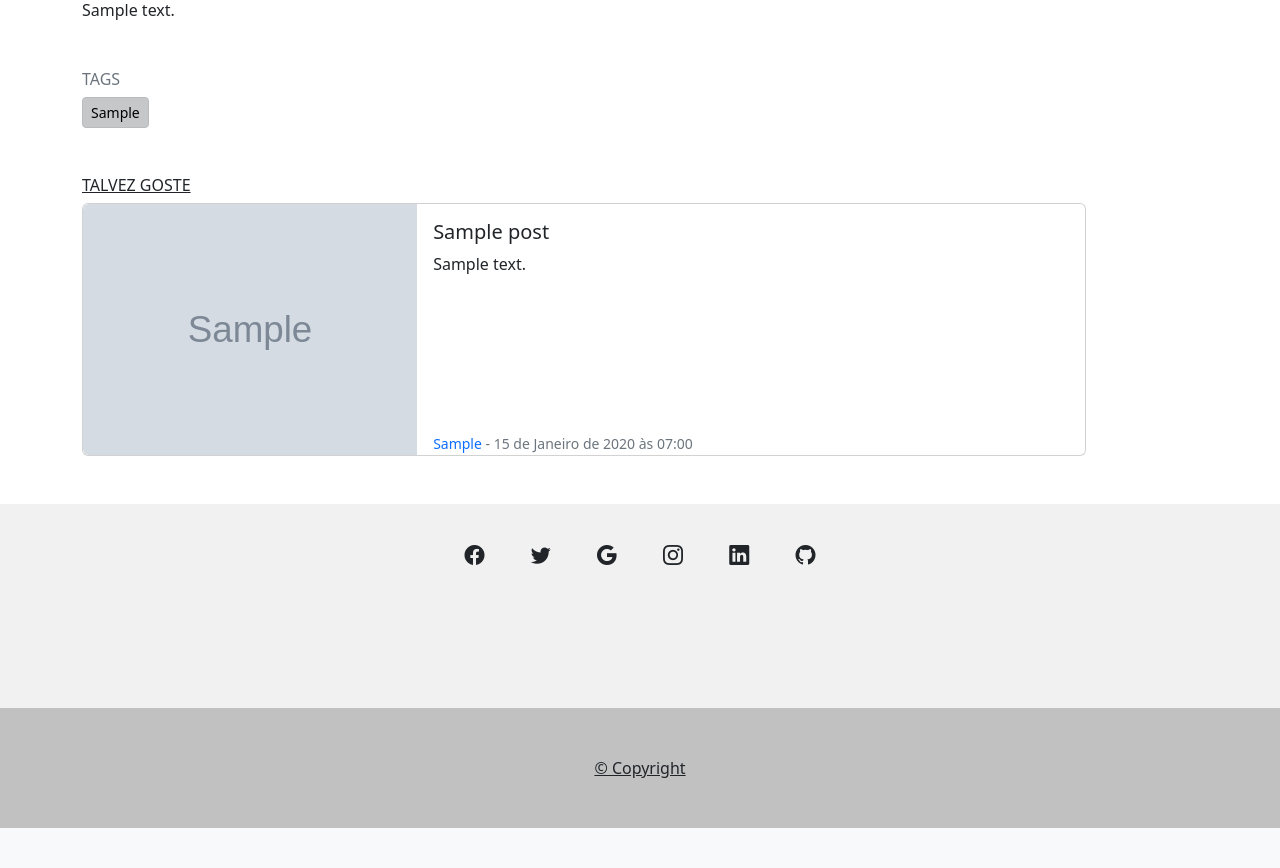
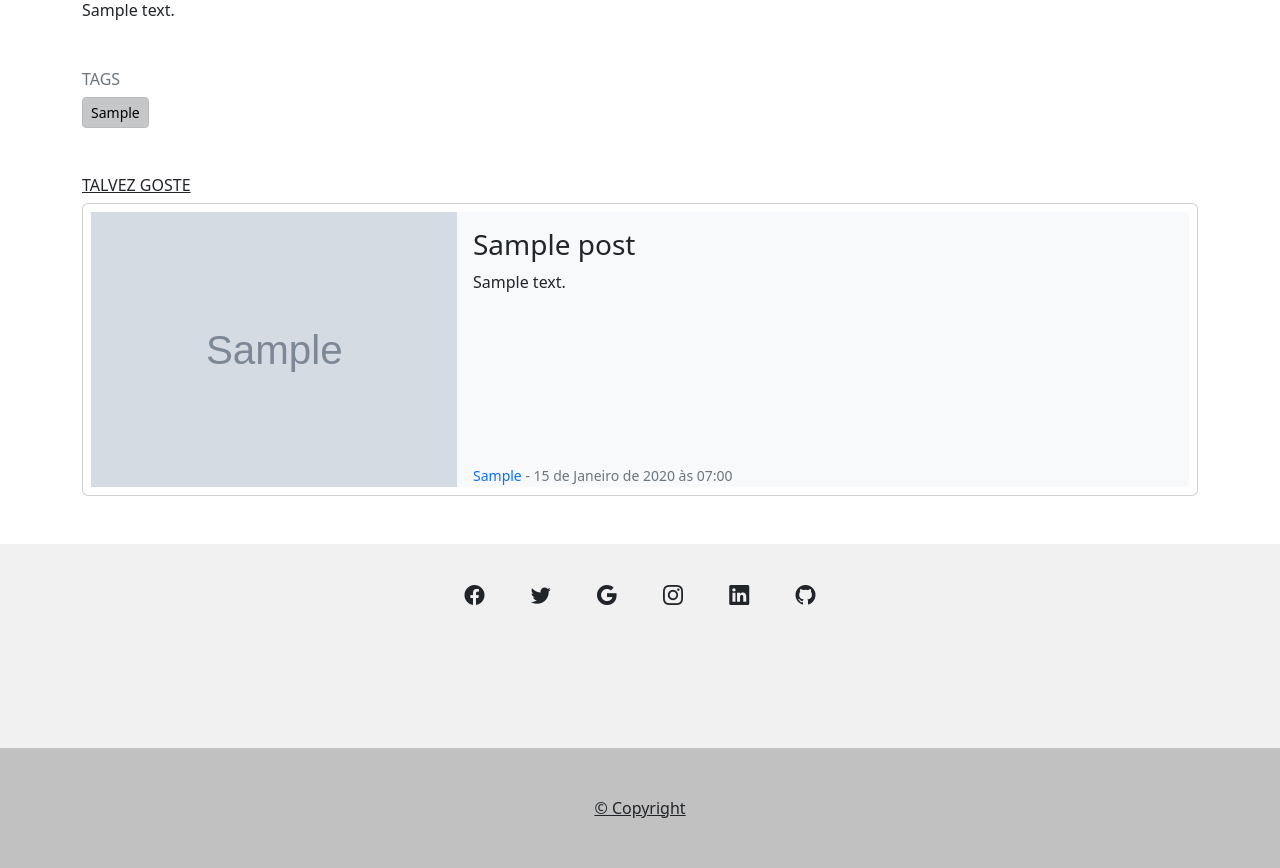
Before and after one commit to wbin01/webprofile, a Django app: a page that uses templates/content.html in a window 1280 px wide. Shown: the part 400-1268 px from the top of the page. Before the commit the page ends 1228 px from the top, so only its background shows below. Run offline with Django 4.2, Linux system fonts and the light colour scheme; tables that the repository leaves empty hold one stand-in row (values such as "Sample post"); grey boxes marked "Sample" are stand-in pictures; some libraries are stand-ins or nearby versions.

Commit message:
card light style

```diff
--- a/templates/content.html
+++ b/templates/content.html
@@ -46,22 +46,22 @@
     <div class="mb-5">
         <h6><u>TALVEZ GOSTE</u></h6>
         {% for post in recommended_posts %}
-            <div class="card mb-3" style="max-width: 90%;">
+            <div class="card mb-3 w-100 p-2">
               <div class="row g-0">
-                <div class="col-md-4">
+                <div class="col-md-4" style="background-image: url('{{ post.image.url }}'); background-size: cover;">
                   <a href="{% url 'content' post.url_title post.id %}">
-                  <img src="{{ post.image.url }}" class="img-fluid rounded-start" alt="...">
+                  <img src="{{ post.image.url }}" class="img-fluid rounded-start" alt="..." style="opacity: 0;">
                   </a>
                 </div>
-                <div class="col-md-8">
+                <div class="col-md-8 bg-light">
                   <div class="card-body">
-                    <h5 class="card-title">
+                    <h3 class="card-title">
                         <a href="{% url 'content' post.url_title post.id %}" class="card-link text-dark text-decoration-none">
                             {{ post.title }}
                         </a>
-                    </h5>
+                    </h3>
                     <p class="card-text">{{ post.summary }}</p>
-                    <p class="card-text position-absolute bottom-0">
+                    <p class="card-text position-absolute bottom-0 mb-2">
                         <small class="text-muted"><a href="{% url 'dashboard' post.user.username %}" class="text-decoration-none">{{ post.user.first_name }}</a> - {{ post.publication_date }}</small>
                     </p>
                   </div>
```
Also changed, not shown: templates/dashboard.html (+5 -5 lines), templates/index.html (+5 -5 lines), templates/search_post.html (+6 -6 lines), templates/search_tag.html (+8 -10 lines).
